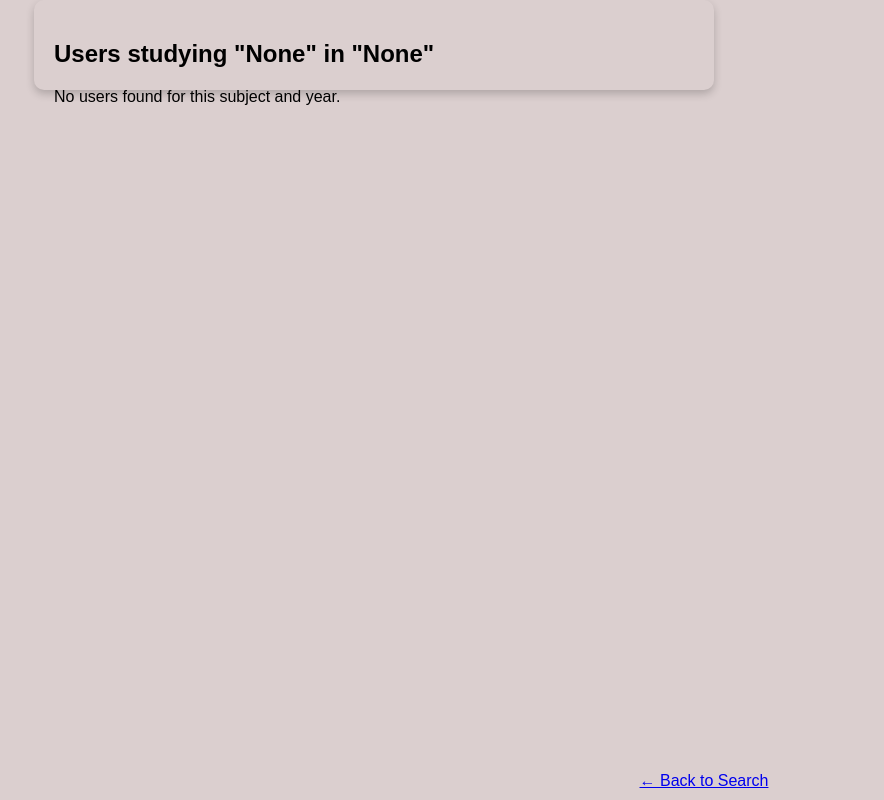
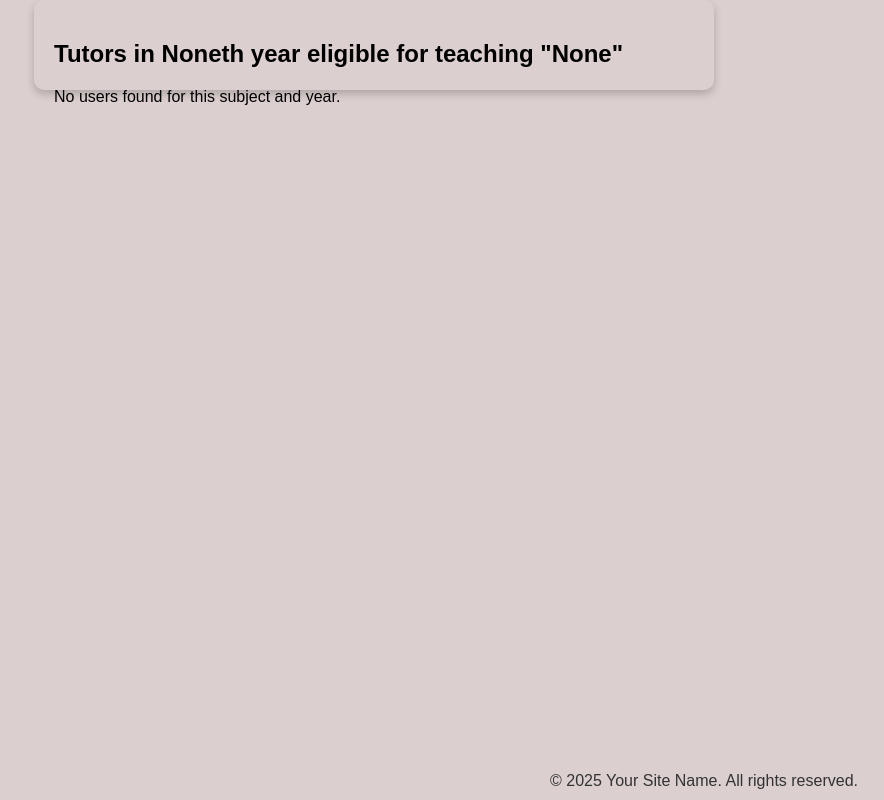
Before and after one commit to Yadavsandeep-stack/DT-project, a Flask app: page /search_results in a window 1280 px wide. Shown: the whole page, without its empty margins (266-1150 px from the left). Run offline with Flask 3, Linux system fonts and the light colour scheme; tables that the repository leaves empty or names only in its code hold one stand-in row (values such as "Sample post").

Commit message:
Update search_result.html

```diff
--- a/templates/search_result.html
+++ b/templates/search_result.html
@@ -8,23 +8,32 @@
 </head>
 <body
 <div class="container">
-        <h2>Users studying "{{ subject }}" in "{{ year }}"</h2>
-
+    <h2>
+      Tutors in {{ year }}th year eligible for teaching "{{ subject }}"
+    </h2>
     {% if results %}
-            <ul>
+    <ul class="user-list">
         {% for user in results %}
-                    <li>{{ user.username }} ({{ user.email }})</li>
+          <li>
+            <a class="user-card" href="{{url_for('chat')}}" title="Chat with {{ user.username }}">
+              <span class="user-avatar">{{ user.username[0]|upper }}</span>
+              <span class="user-details">
+                <span class="username">{{ user.username }}</span>
+                <span class="email">{{ user.email }}</span>
+              </span>
+            </a>
+          </li>
         {% endfor %}
       </ul>
+
     {% else %}
-            <p>No users found for this subject and year.</p>
+      <div class="no-users">
+        No users found for this subject and year.
+      </div>
     {% endif %}
-
-
   </div>
   <footer>
-        <a href="{{ url_for('study_form') }}">← Back to Search</a>
-
+    &copy; 2025 Your Site Name. All rights reserved.
   </footer>
 
 </body>
```
Lines whose indentation alone changed are shown as unchanged.
